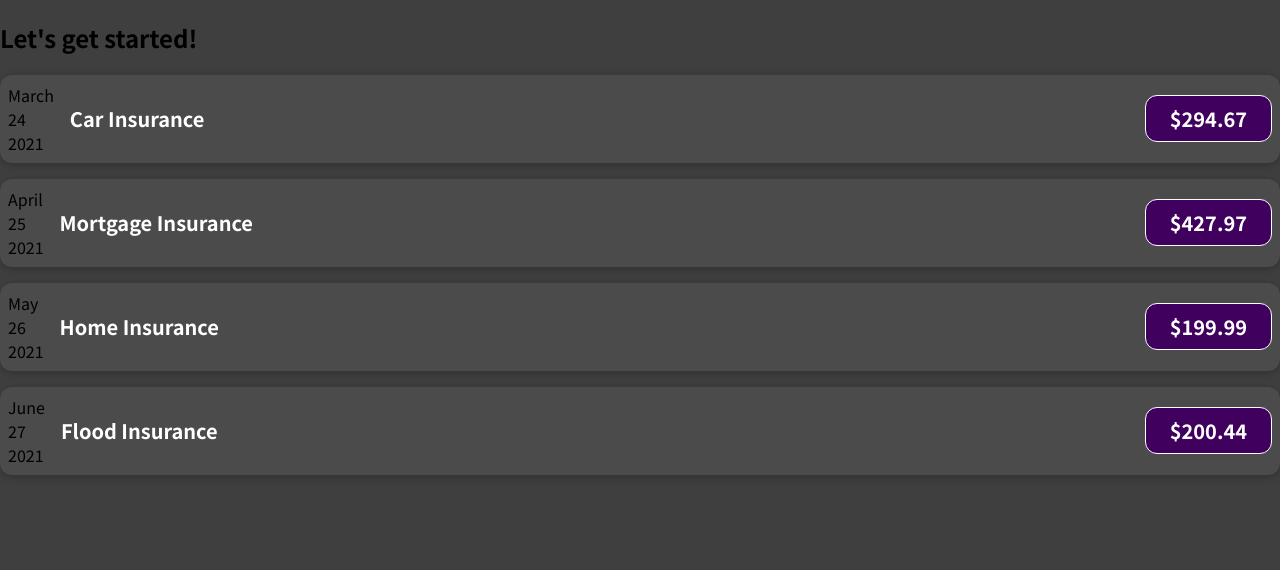
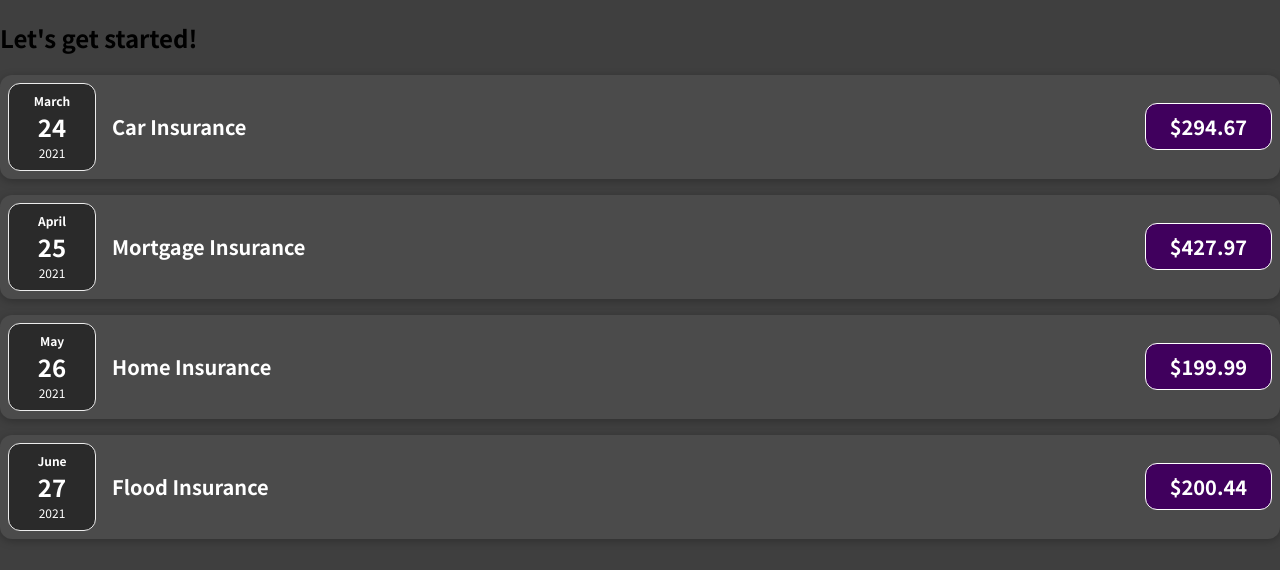
Before and after one commit to peterburdette/react-complete-guide, a JavaScript app: page / in a window 1280 px wide. Shown: the top 570 px of the page. Built offline with nearby package versions, Linux system fonts and the light colour scheme.

Commit message:
created a new nested component ExpenseDate

```diff
--- a/src/App.js
+++ b/src/App.js
@@ -11,7 +11,7 @@ function App() {
     <div>
       <h2>Let's get started!</h2>
       { expenses.map(expense => (
-        <ExpenseItem key={expense.id} expenseDate={expense.date} expenseTitle={expense.title} expenseAmount={expense.amount}></ExpenseItem>
+        <ExpenseItem key={expense.id} expenseDate={expense.date} expenseTitle={expense.title} expenseAmount={expense.amount} />
       ))}
     </div>
   );
--- /dev/null
+++ b/src/components/ExpenseDate.css
@@ -0,0 +1,26 @@
+.expense-date {
+  display: flex;
+  flex-direction: column;
+  width: 5.5rem;
+  height: 5.5rem;
+  border: 1px solid #ececec;
+  background-color: #2a2a2a;
+  color: white;
+  border-radius: 12px;
+  align-items: center;
+  justify-content: center;
+}
+
+.expense-date__month {
+  font-size: 0.75rem;
+  font-weight: bold;
+}
+
+.expense-date__year {
+  font-size: 0.75rem;
+}
+
+.expense-date__day {
+  font-size: 1.5rem;
+  font-weight: bold;
+}
--- /dev/null
+++ b/src/components/ExpenseDate.js
@@ -0,0 +1,17 @@
+import "./ExpenseDate.css";
+
+function ExpenseDate(props) {
+  const month = props.date.toLocaleString("en-US", { month: "long" });
+  const day = props.date.toLocaleString("en-US", { day: "2-digit" });
+  const year = props.date.getFullYear();
+
+  return (
+    <div className="expense-date">
+      <div className="expense-date__month">{month}</div>
+      <div className="expense-date__day">{day}</div>
+      <div className="expense-date__year">{year}</div>
+    </div>
+  );
+}
+
+export default ExpenseDate;
--- a/src/components/ExpenseItem.js
+++ b/src/components/ExpenseItem.js
@@ -1,16 +1,10 @@
+import ExpenseDate from "./ExpenseDate";
 import "./ExpenseItem.css";
 
 function ExpenseItem(props) {
-  const month = props.expenseDate.toLocaleString('en-US', {month: 'long'});
-  const day = props.expenseDate.toLocaleString('en-US', {day: '2-digit'});
-  const year = props.expenseDate.getFullYear();
   return (
     <div className="expense-item">
-      <div>
-        <div>{month}</div>
-        <div>{day}</div>
-        <div>{year}</div>
-      </div>
+      <ExpenseDate date={props.expenseDate} />
       <div className="expense-item__description">
         <h2>{props.expenseTitle}</h2>
       </div>
```
Also changed, not shown: src/components/ExpenseItem.css (indentation only).
